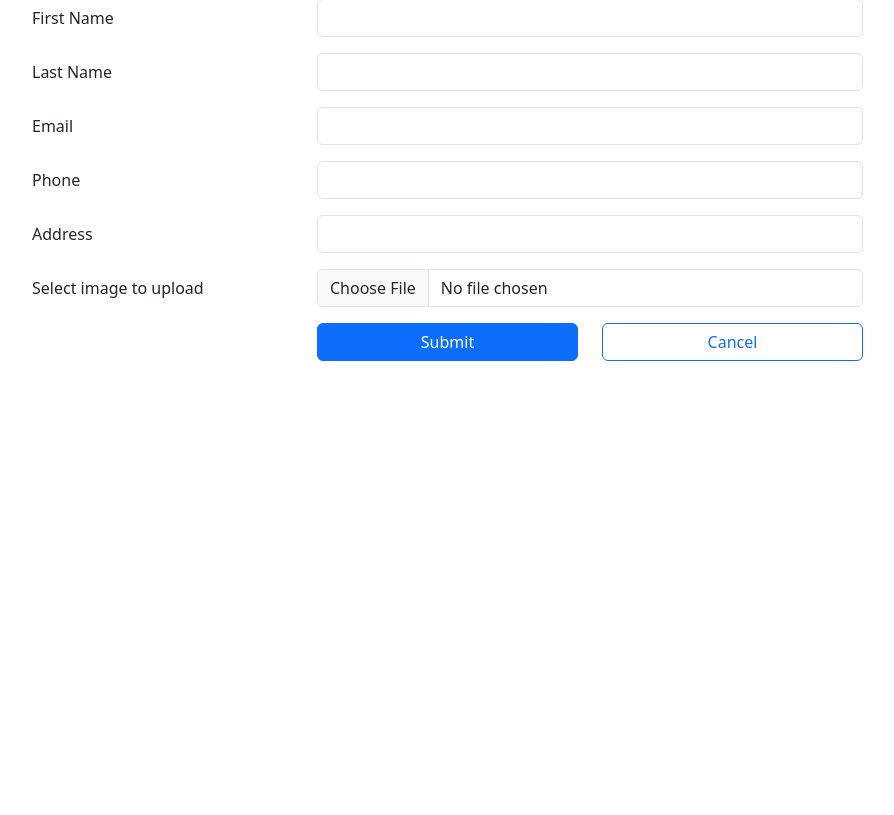
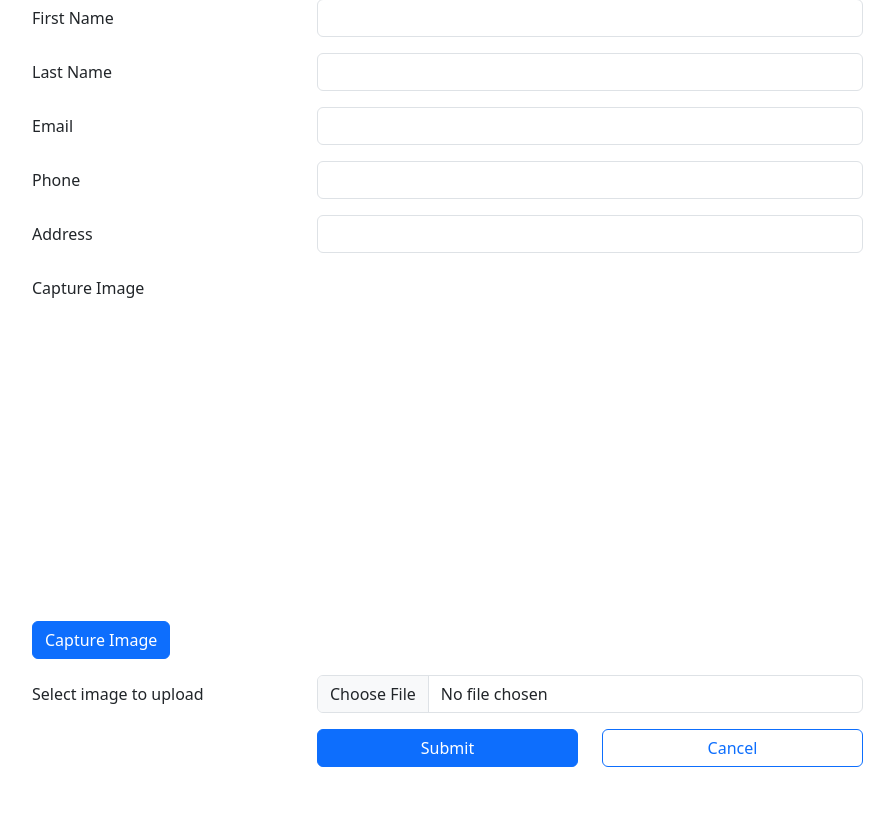
Before and after one commit to AndresElacion/php-crud, a PHP site: page /create.php in a window 1280 px wide. Shown: the part 95-910 px from the top of the page, without its empty margins (50-944 px from the left). Before the commit the page ends 456 px from the top, so only its background shows below. Run offline with PHP 8.4, Linux system fonts and the light colour scheme.

Commit message:
added image capture using pc cam

```diff
--- a/create.php
+++ b/create.php
@@ -26,8 +26,16 @@
         $phone = htmlspecialchars(trim($_POST["phone"]));
         $address = htmlspecialchars(trim($_POST["address"]));
 
-        // Debugging: Check if profile_image is set in $_FILES
-        if (isset($_FILES['profile_image']) && $_FILES['profile_image']['error'] === UPLOAD_ERR_OK) {
+        if (!empty($_POST['captured_image'])) {
+            $captured_image_data = $_POST['captured_image'];
+            $image_parts = explode(";base64,", $captured_image_data);
+            $image_type_aux = explode("image/", $image_parts[0]);
+            $image_type = $image_type_aux[1];
+            $image_base64 = base64_decode($image_parts[1]);
+            $file_name = 'uploads/' . uniqid() . '.' . $image_type;
+            file_put_contents($file_name, $image_base64);
+            $profile_image = $file_name;
+        } elseif (isset($_FILES['profile_image']) && $_FILES['profile_image']['error'] === UPLOAD_ERR_OK) {
             // Directory where the uploaded image will be saved
             $target_dir = "uploads/";
             $target_file = $target_dir . basename($_FILES['profile_image']['name']);
@@ -164,6 +172,16 @@
             </div>
 
             <div class="row mb-3">
+                <label for="profile_image" class="cols-sm-3 col-form-label">Capture Image</label>
+                <div class="col-sm-6">
+                    <video id="video" width="100%" height="300" autoplay></video>
+                    <button type="button" id="capture-btn" class="btn btn-primary mt-2">Capture Image</button>
+                    <canvas id="canvas" style="display:none;"></canvas>
+                    <input type="hidden" name="captured_image" id="captured_image">
+                </div>
+            </div>
+
+            <div class="row mb-3">
                 <label for="profile_image" class="col-sm-3 col-form-label">Select image to upload</label>
                 <div class="col-sm-6">
                     <input type="file" class="form-control" name="profile_image">
@@ -193,5 +211,32 @@
             </div>
         </form>
     </div>
+
+    <script>
+        // This is to access webcam
+        const video = document.querySelector('video');
+        const canvas = document.querySelector('canvas');
+        const capturedImageInput = document.querySelector('#captured_image');
+
+        navigator.mediaDevices.getUserMedia({video: true})
+        .then(stream => {
+            video.srcObject = stream;
+        })
+        .catch(error => {
+            console.error("Error accessing camera: ", error);
+        })
+
+        // capture the image when button clicked
+        document.querySelector('#capture-btn').addEventListener('click', function() {
+            const context = canvas.getContext('2d');
+            canvas.width = video.videoHeight;
+            canvas.height = video.videoHeight;
+            context.drawImage(video, 0, 0, canvas.width, canvas.height);
+
+        // convert the canvas image to a data URL and store it in the hidden input field
+        const imageDataURL = canvas.toDataURL('image/png');
+        capturedImageInput.value = imageDataURL;
+        });
+    </script>
 </body>
 </html>
```
Also changed, not shown: uploads/NoaRGi.png (deleted), uploads/supporter code.png (deleted), uploads/xJASPLAYs (4).png (deleted).
